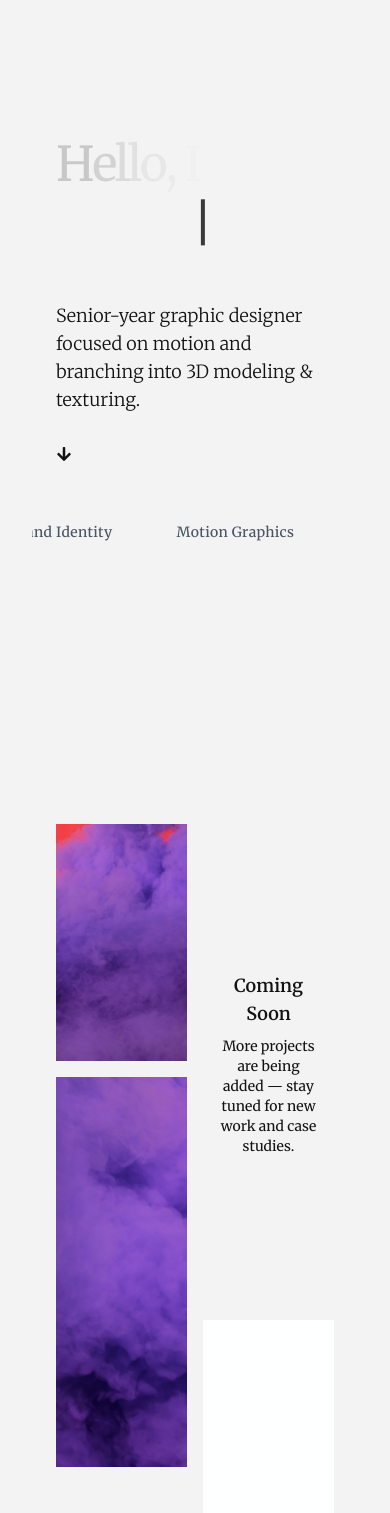
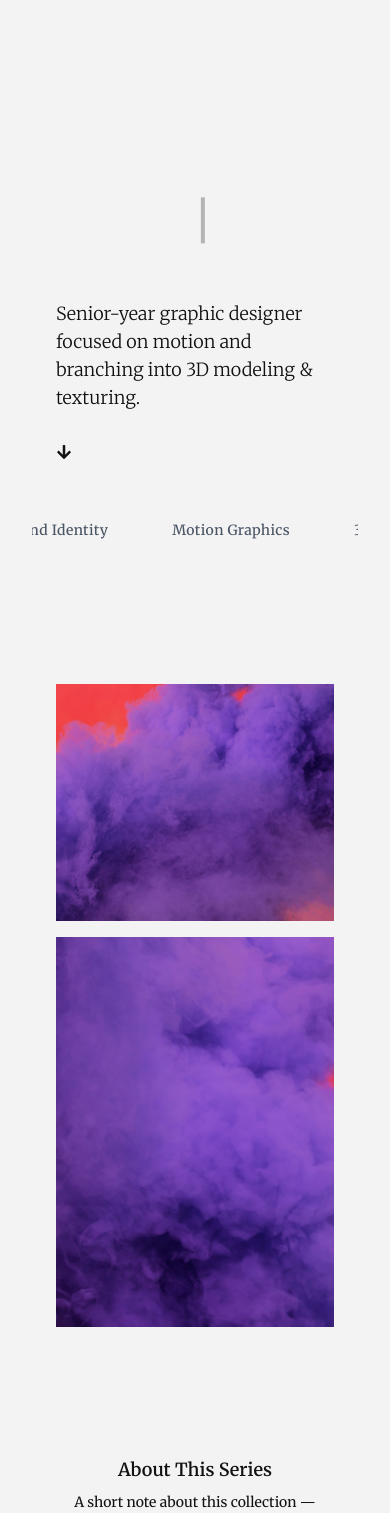
Before and after one commit to Godwinlinus/kagee, a React (Vite) app in the folder kaygee/: page / in a window 390 px wide. Shown: the part 140-1653 px from the top of the page. Built offline with nearby package versions, Linux system fonts and the light colour scheme.

Commit message:
fix responsiveness

```diff
--- a/kaygee/src/components/Hero.jsx
+++ b/kaygee/src/components/Hero.jsx
@@ -57,7 +57,7 @@ const Hero = () => {
   };
 
   return (
-    <section className="w-full relative min-h-screen flex items-center overflow-hidden" aria-label="Intro hero">
+    <section className="w-full relative mt-60 flex items-center overflow-hidden" aria-label="Intro hero">
       <div className="container mx-auto px-6 relative">
         <div className="flex flex-col md:flex-row items-start md:items-center gap-12 md:gap-24 w-full">
           {/* Header with Framer Motion typing */}
--- a/kaygee/src/components/Project.jsx
+++ b/kaygee/src/components/Project.jsx
@@ -43,11 +43,11 @@ const Project = () => {
   const [selected, setSelected] = useState(null);
 
   return (
-    <section id="work" className="py-16">
+    <section id="work" className="mt-20 py-16">
       <div className="max-w-6xl mx-auto px-6">
 
         {/* Masonry using CSS columns; each item gets its own randomized height */}
-        <div className="columns-2 gap-4 space-y-4 md:columns-3 lg:columns-4">
+        <div className="columns-1 sm:columns-2 gap-4 space-y-4 md:columns-3 lg:columns-4">
           {projects.map((project) => (
             <div
               key={project.id}
--- a/kaygee/src/pages/About.jsx
+++ b/kaygee/src/pages/About.jsx
@@ -22,7 +22,7 @@ const skills = [
 
 export default function About() {
   return (
-    <section className="max-w-6xl mx-auto px-6 mt-20 md:mt-40">
+    <section className="max-w-6xl min-h-screen mx-auto px-6 mt-40 md:mt-40">
       <div className="grid gap-12 md:grid-cols-3 items-start border-b pb-16">
 
         {/* TEXT BLOCK */}
```
